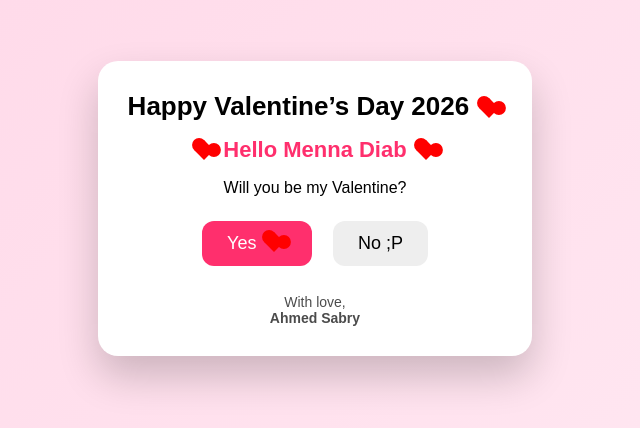
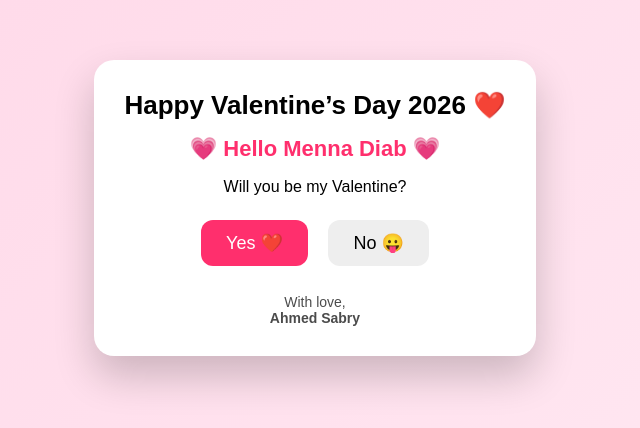
Before and after one commit to ahmedmsabry7-prog/Menna-Diab-valentine-2026, a plain HTML site: page index.html in a window 1280 px wide. Shown: the part 192-620 px from the top of the page, without its empty margins (325-965 px from the left). Drawn offline with Linux system fonts and the light colour scheme.

Commit message:
Refactor index.html for improved styling and content

```diff
--- a/index.html
+++ b/index.html
@@ -1,16 +1,11 @@
 <!DOCTYPE html>
-<html>
+<html lang="en">
 <head>
 <meta charset="UTF-8">
 <meta name="viewport" content="width=device-width, initial-scale=1.0">
 <title>Valentine 2026</title>
 
 <style>
-:root{
-  --pink:#ff2f6d;
-  --pink2:#ff6b9a;
-}
-
 body{
   margin:0;
   height:100vh;
@@ -18,31 +13,9 @@ body{
   display:flex;
   justify-content:center;
   align-items:center;
-  font-family:Arial;
+  font-family:Arial, sans-serif;
   background:linear-gradient(135deg,#ffd6e7,#ffeaf3);
 }
-
-/* CSS HEART */
-.heart{
-  display:inline-block;
-  width:14px;
-  height:14px;
-  background:#ff0000;
-  transform:rotate(45deg);
-  position:relative;
-  margin:0 6px;
-}
-.heart:before,
-.heart:after{
-  content:"";
-  position:absolute;
-  width:14px;
-  height:14px;
-  background:#ff0000;
-  border-radius:50%;
-}
-.heart:before{ left:-7px; }
-.heart:after{ top:-7px; }
 
 /* CARD */
 .card{
@@ -55,15 +28,12 @@ body{
   z-index:2;
 }
 
-h1{
-  margin:0;
-  font-size:26px;
-}
+h1{ margin:0; font-size:26px; }
 
 .name{
   font-size:22px;
   font-weight:bold;
-  color:var(--pink);
+  color:#ff2f6d;
   margin:15px 0;
 }
 
@@ -74,10 +44,11 @@ button{
   border-radius:12px;
   margin:8px;
   cursor:pointer;
+  transition:.2s;
 }
 
 #yes{
-  background:var(--pink);
+  background:#ff2f6d;
   color:white;
 }
 
@@ -100,24 +71,14 @@ button{
 <body>
 
 <div class="card">
-  <h1>
-    Happy Valentine’s Day 2026
-    <span class="heart"></span>
-  </h1>
+  <h1>Happy Valentine’s Day 2026 ❤️</h1>
 
-  <div class="name">
-    <span class="heart"></span>
-    Hello Menna Diab
-    <span class="heart"></span>
-  </div>
+  <div class="name">💗 Hello Menna Diab 💗</div>
 
   <p>Will you be my Valentine?</p>
 
-  <button id="yes">
-    Yes <span class="heart"></span>
-  </button>
-
-  <button id="no">No ;P</button>
+  <button id="yes">Yes ❤️</button>
+  <button id="no">No 😛</button>
 
   <div id="message"></div>
 
@@ -142,7 +103,7 @@ noBtn.addEventListener("touchstart",moveNo);
 
 /* STRONG FIREWORK SYSTEM */
 function createFirework(x,y){
-  const particles = 90;
+  const particles = 100;
   for(let i=0;i<particles;i++){
     const p = document.createElement("div");
     p.className="particle";
@@ -156,7 +117,7 @@ function createFirework(x,y){
     const dx = Math.cos(angle)*velocity;
     const dy = Math.sin(angle)*velocity;
 
-    let life = 70;
+    let life = 80;
 
     function animate(){
       if(life<=0){
@@ -166,7 +127,7 @@ function createFirework(x,y){
       const rect = p.getBoundingClientRect();
       p.style.left = rect.left + dx + "px";
       p.style.top = rect.top + dy + "px";
-      p.style.opacity = life/70;
+      p.style.opacity = life/80;
       life--;
       requestAnimationFrame(animate);
     }
@@ -181,14 +142,14 @@ yesBtn.addEventListener("click",()=>{
 
   message.innerHTML=`
     <div style="margin-top:18px;font-size:24px;font-weight:bold;color:#ff2f6d;">
-      You are officially my Valentine!
+      You are officially my Valentine! ❤️
     </div>
     <div style="margin-top:10px;font-size:20px;">
       You are lucky, my girl.
     </div>
   `;
 
-  for(let i=0;i<14;i++){
+  for(let i=0;i<15;i++){
     setTimeout(()=>{
       createFirework(
         Math.random()*window.innerWidth,
```
